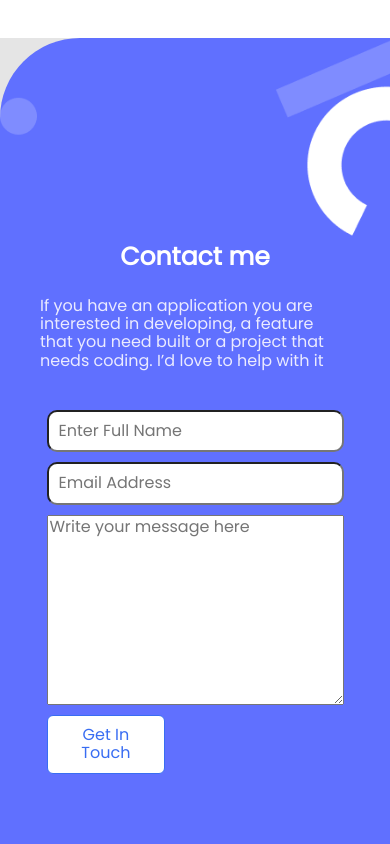
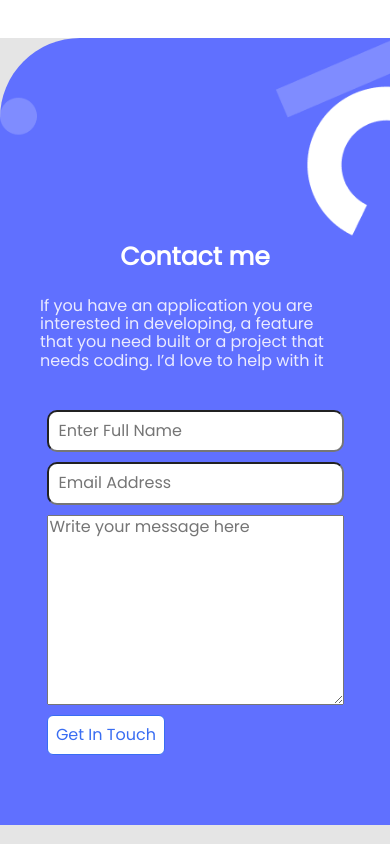
Before and after one commit to Marlyn-Mayienga/My_Portfolio_Project, a plain HTML site: page index.html in a window 390 px wide. Shown: the part 5159-6003 px from the top of the page. Drawn offline with nearby package versions, Linux system fonts and the light colour scheme.

Commit message:
modified the get-in-touch button

```diff
--- a/styles.css
+++ b/styles.css
@@ -584,7 +584,8 @@ form input {
     color: #396df2;
     border: 1px solid #396df2;
     border-radius: 6px;
-    width: 40%;
-    padding: 10px;
+    padding-left:3px ;
+    padding-right:3px;
+
   }
 }
```
